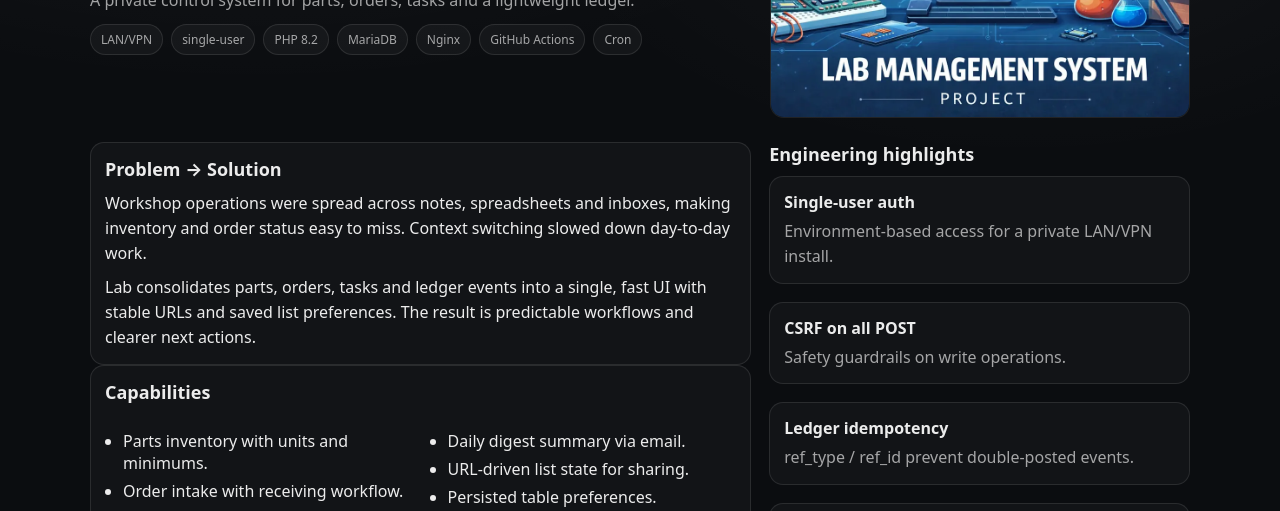
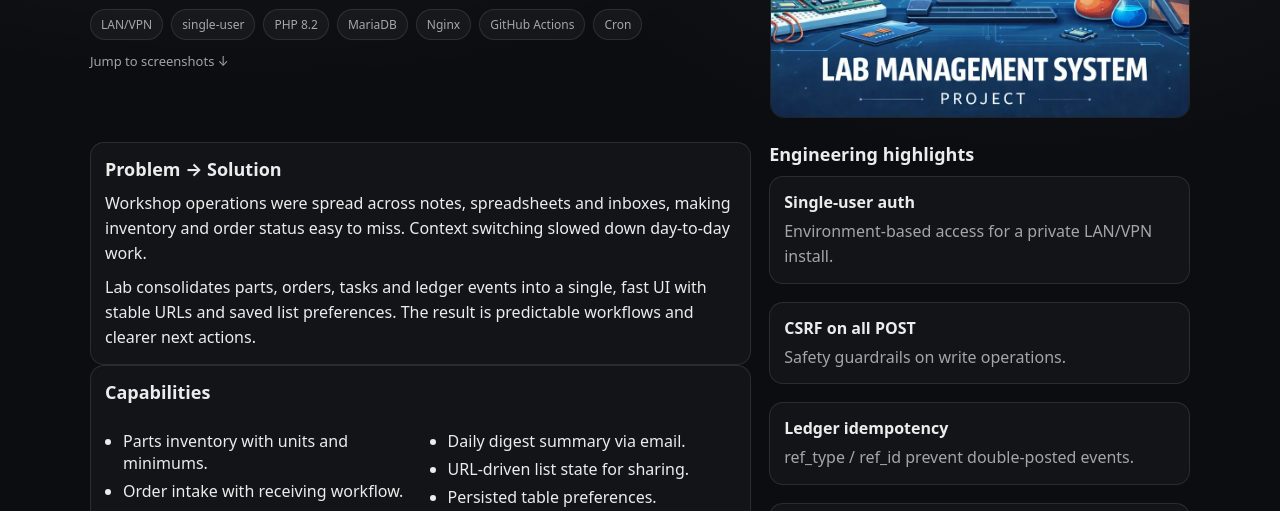
Before and after one commit to janek707/jans.lv, a plain HTML site: page projects/lab/index.html in a window 1280 px wide. Shown: the part 274-785 px from the top of the page. Drawn offline with Linux system fonts and the light colour scheme.

Commit message:
Add jump link to screenshots section in lab project
Introduced a 'Jump to screenshots' anchor link in the lab project page for easier navigation. Added corresponding CSS styling for the new .lab-jump class.

```diff
--- a/assets/css/projects.css
+++ b/assets/css/projects.css
@@ -134,6 +134,11 @@
   flex-wrap:wrap;
   gap:8px;
   margin-top:12px;
+}
+.lab-jump{
+  display:inline-block;
+  margin-top:12px;
+  font-size:13px;
 }
 .lab-badges .badge{
   display:inline-flex;
--- a/projects/lab/index.html
+++ b/projects/lab/index.html
@@ -33,6 +33,7 @@
           <span class="badge">GitHub Actions</span>
           <span class="badge">Cron</span>
         </div>
+        <a class="lab-jump muted" href="#screenshots">Jump to screenshots ↓</a>
       </div>
       <figure class="lab-hero-cover">
         <img
@@ -145,7 +146,7 @@ GitHub Actions runner -> deploy</pre>
       </aside>
     </section>
 
-    <section class="section">
+    <section class="section" id="screenshots">
       <h2>Screenshots</h2>
       <div class="gallery shot-grid" aria-label="Lab screenshots">
         <figure>
```
